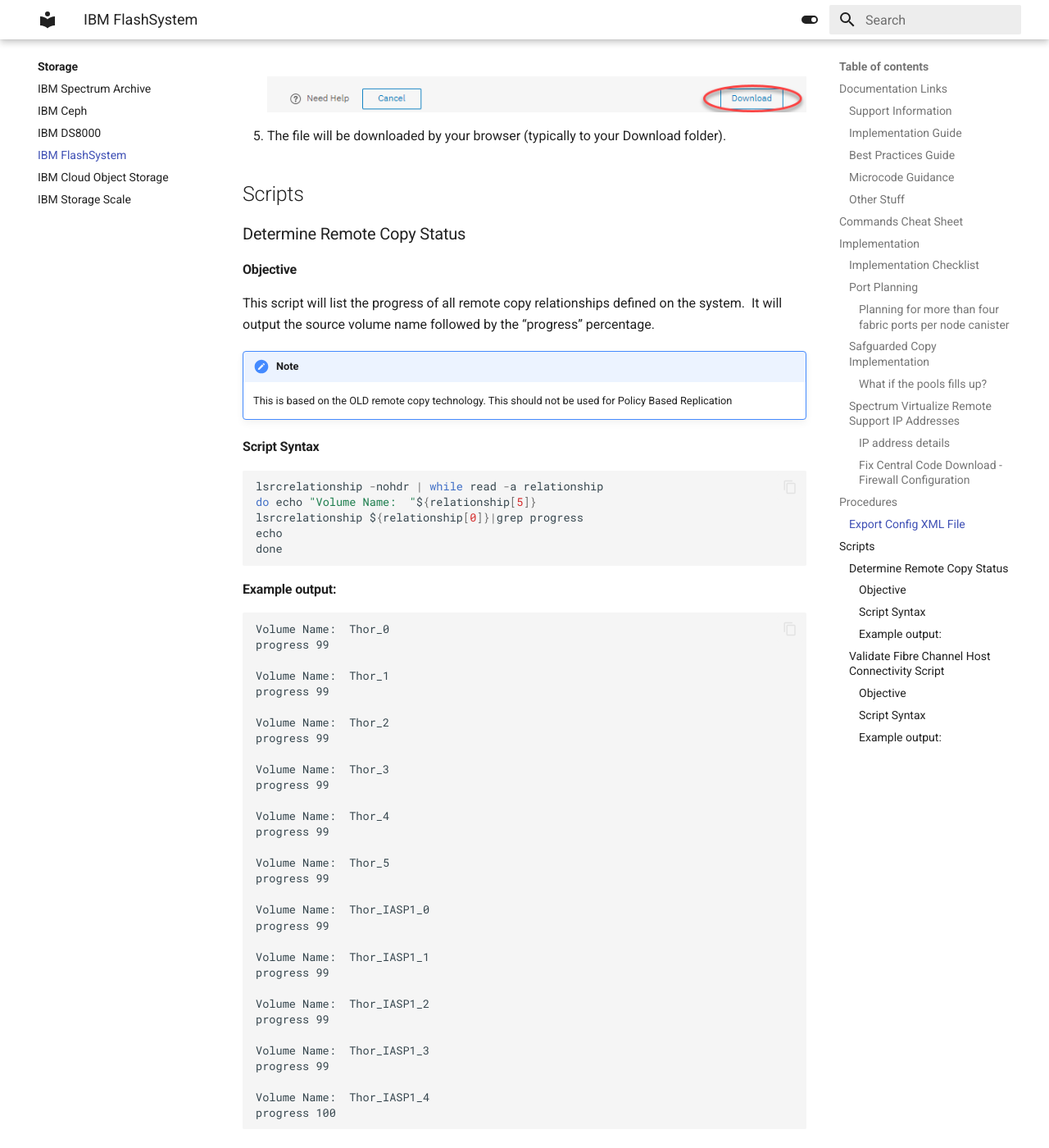
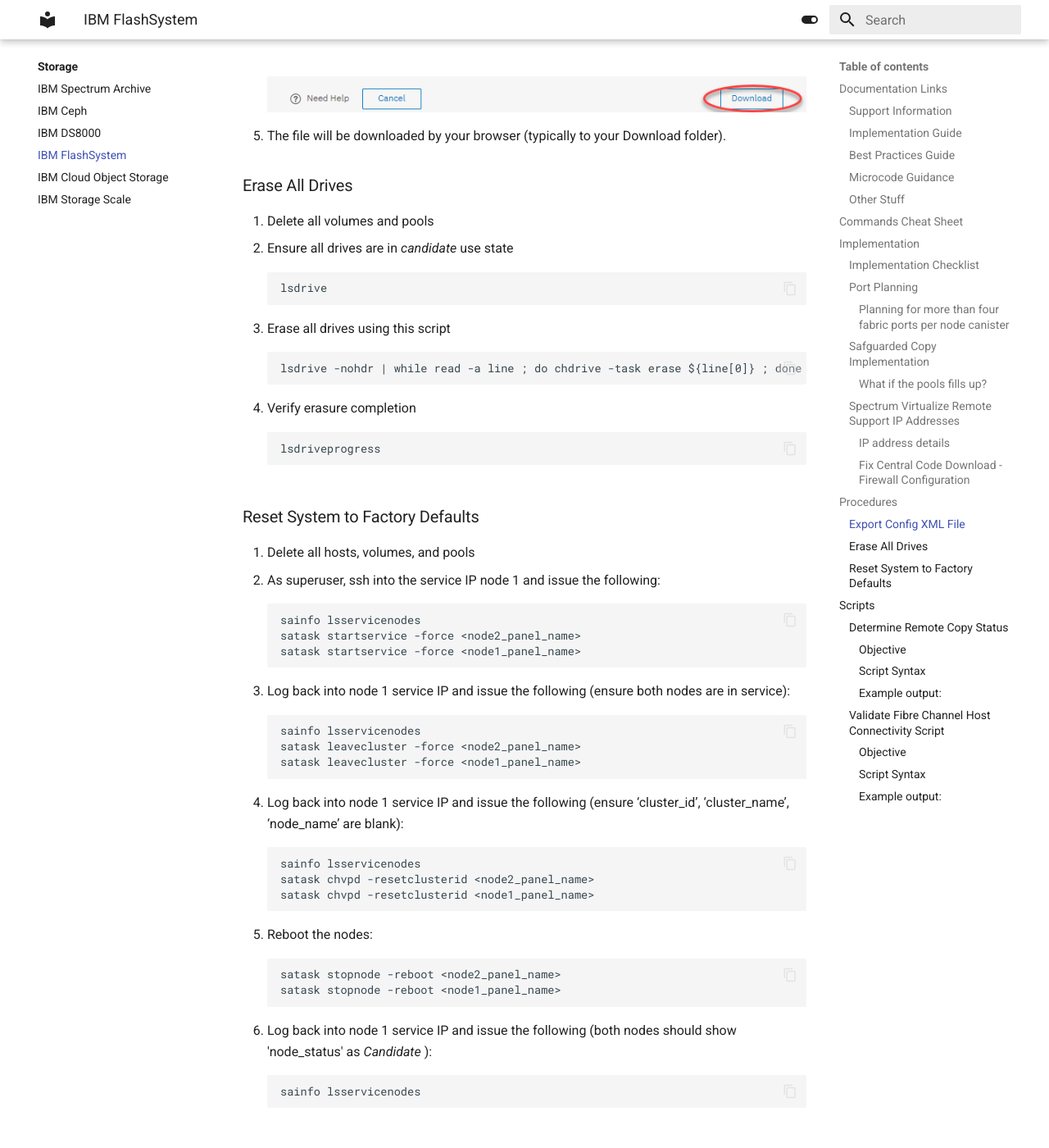
Before and after one commit to rickkoe/worknotes, an MkDocs documentation site: the page built from docs/Storage/flashsystem.md, in a window 1280 px wide and 1400 px high, scrolled down 8398 px. Shown: the whole window at 82% size. Built offline with MkDocs 1.6.1 and Material for MkDocs 9.7.7, drawn with Linux system fonts in a browser that asks for light colours.

Commit message:
erase drives and reset system

```diff
--- a/docs/Storage/flashsystem.md
+++ b/docs/Storage/flashsystem.md
@@ -221,6 +221,50 @@
 ![Filter](assets/images/config-xml-3.png)
 1. The file will be downloaded by your browser (typically to your Download folder).
 
+### Erase All Drives
+1. Delete all volumes and pools
+1. Ensure all drives are in _candidate_ use state
+
+        lsdrive
+
+1. Erase all drives using this script
+
+        lsdrive -nohdr | while read -a line ; do chdrive -task erase ${line[0]} ; done
+
+1. Verify erasure completion
+
+        lsdriveprogress
+
+### Reset System to Factory Defaults
+1. Delete all hosts, volumes, and pools
+1. As superuser, ssh into the service IP node 1 and issue the following:
+
+        sainfo lsservicenodes
+        satask startservice -force <node2_panel_name>
+        satask startservice -force <node1_panel_name>
+
+1. Log back into node 1 service IP and issue the following  (ensure both nodes are in service):
+
+
+        sainfo lsservicenodes
+        satask leavecluster -force <node2_panel_name>
+        satask leavecluster -force <node1_panel_name>
+
+1. Log back into node 1 service IP and issue the following (ensure ‘cluster_id’, ‘cluster_name’, ‘node_name’ are blank):
+
+        sainfo lsservicenodes
+        satask chvpd -resetclusterid <node2_panel_name>
+        satask chvpd -resetclusterid <node1_panel_name>
+
+1. Reboot the nodes:
+
+        satask stopnode -reboot <node2_panel_name>
+        satask stopnode -reboot <node1_panel_name>
+
+1. Log back into node 1 service IP and issue the following (both nodes should show 'node_status' as _Candidate_ ):
+
+        sainfo lsservicenodes
+
 
 ## Scripts
 ### Determine Remote Copy Status
```
